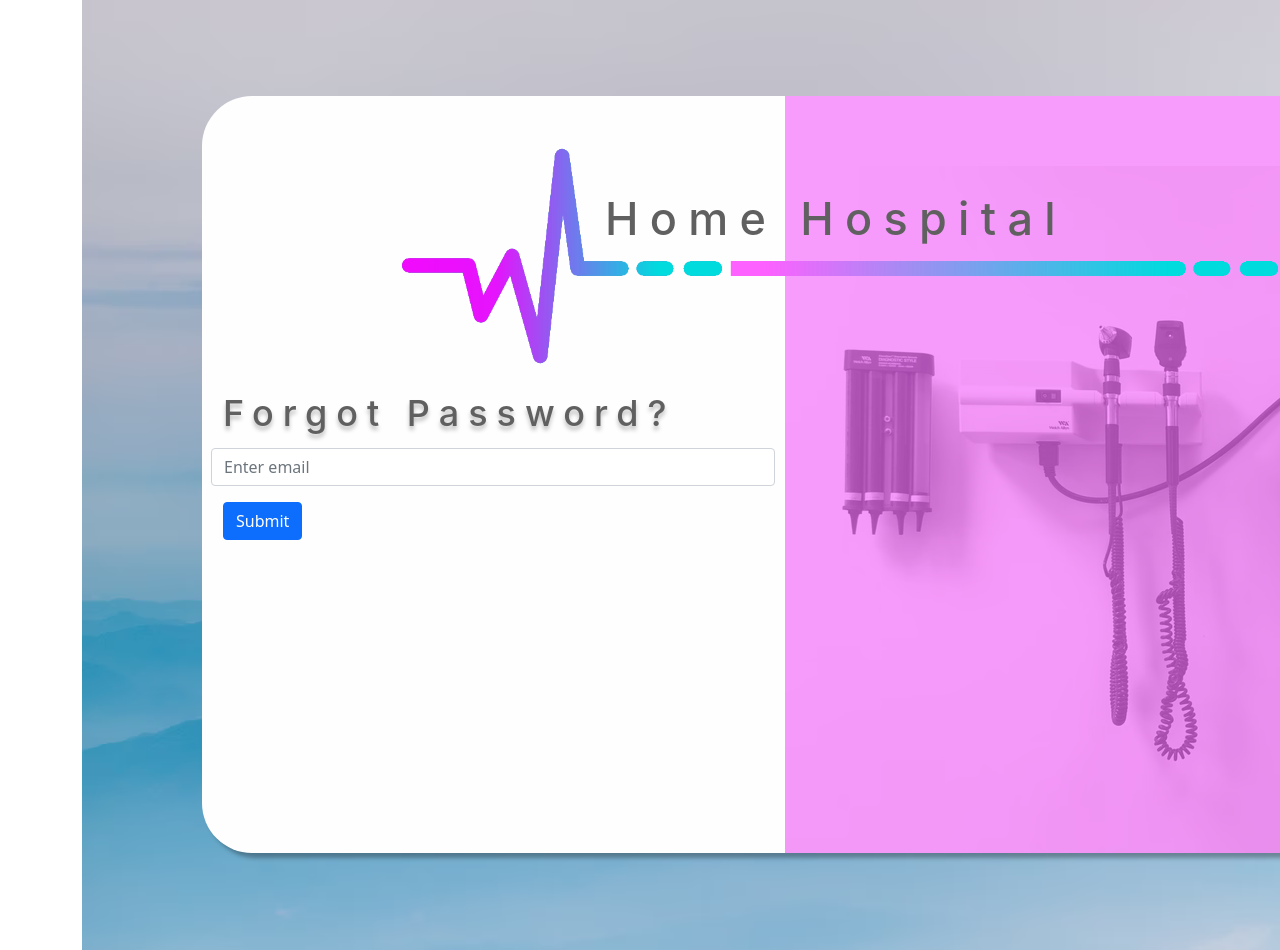
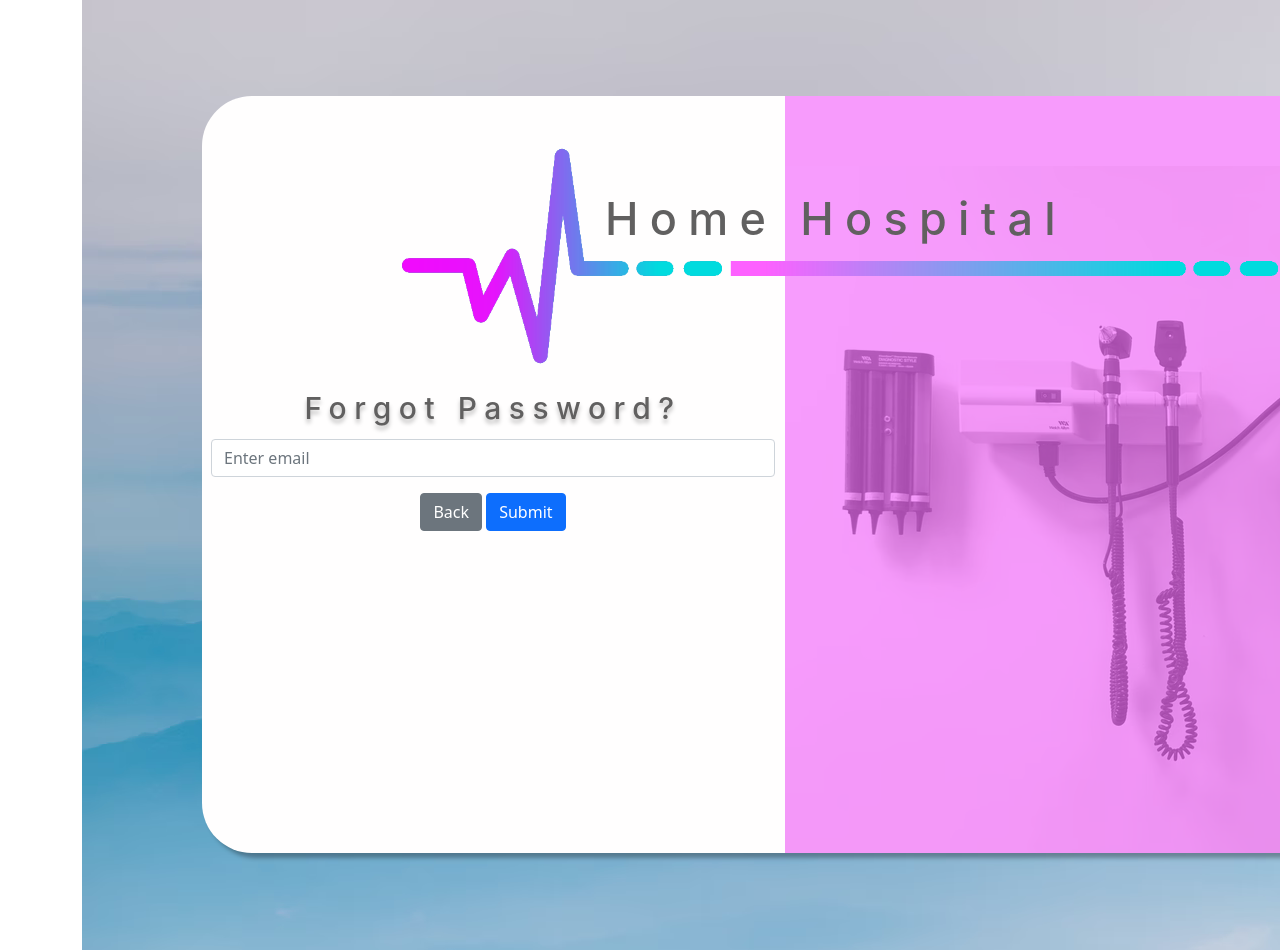
Before and after one commit to liamandaidan/HomeHospital, a React (Create React App) app in the folder HomeHospital-Frontend/hh-front/: page / in a window 1280 px wide. Shown: the top 950 px of the page. Built offline with nearby package versions, Linux system fonts and the light colour scheme.

Commit message:
changes!

```diff
--- a/HomeHospital-Frontend/hh-front/src/components/ForgotPass.jsx
+++ b/HomeHospital-Frontend/hh-front/src/components/ForgotPass.jsx
@@ -12,23 +12,24 @@ export default function ForgotPass() {
 
           <div className="leftBtm">
             <Row>
-              <Col>
-                {/* <p className="fp">Forgot Password?</p> */}
-              </Col>
+              <Col>{/* <p className="fp">Forgot Password?</p> */}</Col>
             </Row>
 
             <Form>
               <Form.Group className="mb-3" controlId="formBasicEmail">
                 <Row>
-                  <Col>
                   <Form.Label className="fp">Forgot Password?</Form.Label>
-                  </Col>
                 </Row>
                 <Row>
                   <Form.Control type="email" placeholder="Enter email" />
                 </Row>
               </Form.Group>
-              <Button variant="primary" type="submit">
+
+              <Button class="col-xs-3" variant="secondary" type="back">
+                Back
+              </Button>
+              &nbsp;
+              <Button class="btnSpace" variant="primary" type="submit">
                 Submit
               </Button>
             </Form>
--- a/HomeHospital-Frontend/hh-front/src/components/forgotpass.css
+++ b/HomeHospital-Frontend/hh-front/src/components/forgotpass.css
@@ -66,17 +66,18 @@
 }
 .fp {
   /* position: absolute;
-  width: 1000px;
+
   height: 44px; */
   /* top: 300px;
   left: 75px; */
   font-family: Inter;
   font-style: normal;
   font-weight: 500;
-  font-size: 36px;
+  font-size: 30px;
   /* identical to box height */
+  width: 1000px;
+  letter-spacing: 0.25em;
 
-  letter-spacing: 0.25em;
 
   color: #616060;
 
@@ -88,11 +89,12 @@
   height: 38px;
 }
 
-.leftBtm{
+.leftBtm {
   position: absolute;
   width: 540px;
   height: 400px;
   top: 290px;
   left: 21px;
+  text-align: center;
   /* background: rgba(244, 110, 253, 0.68); */
 }
```
